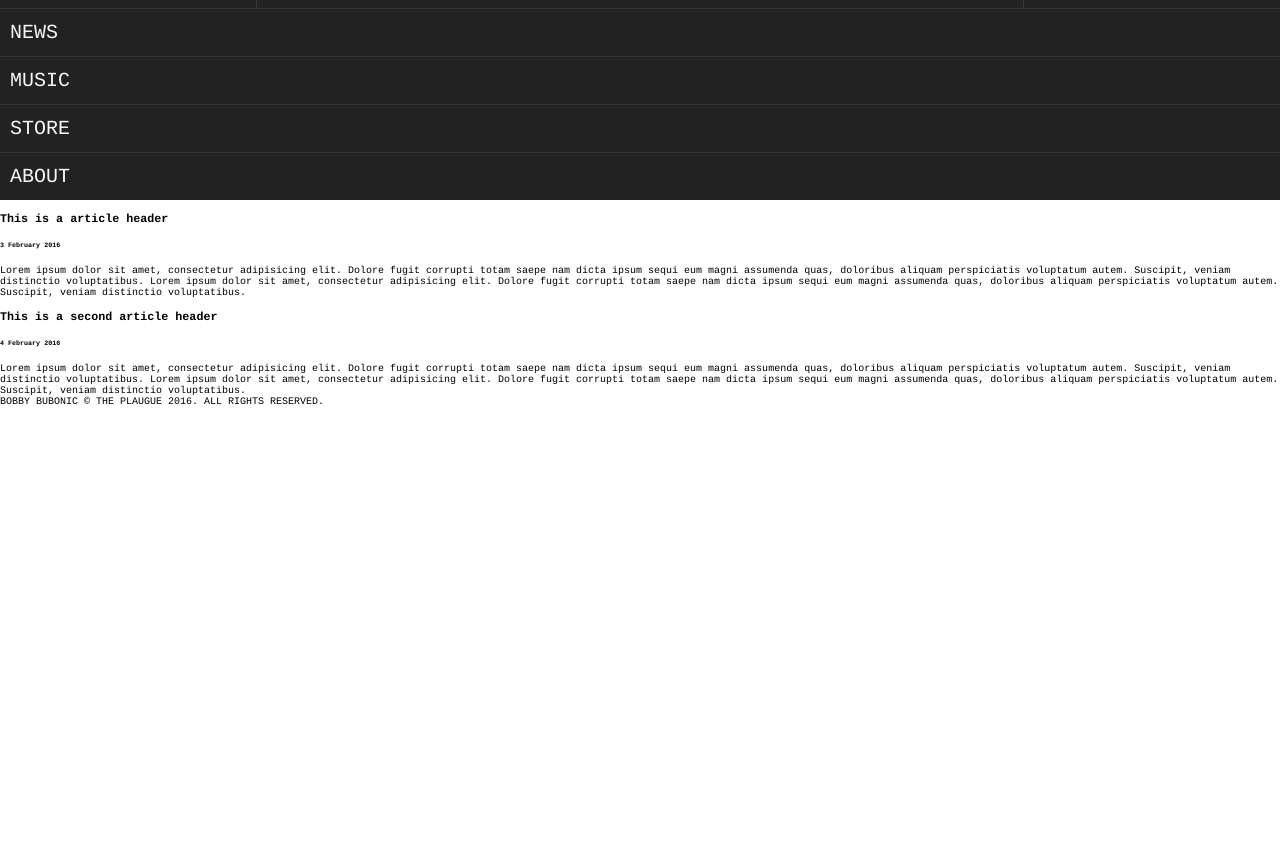
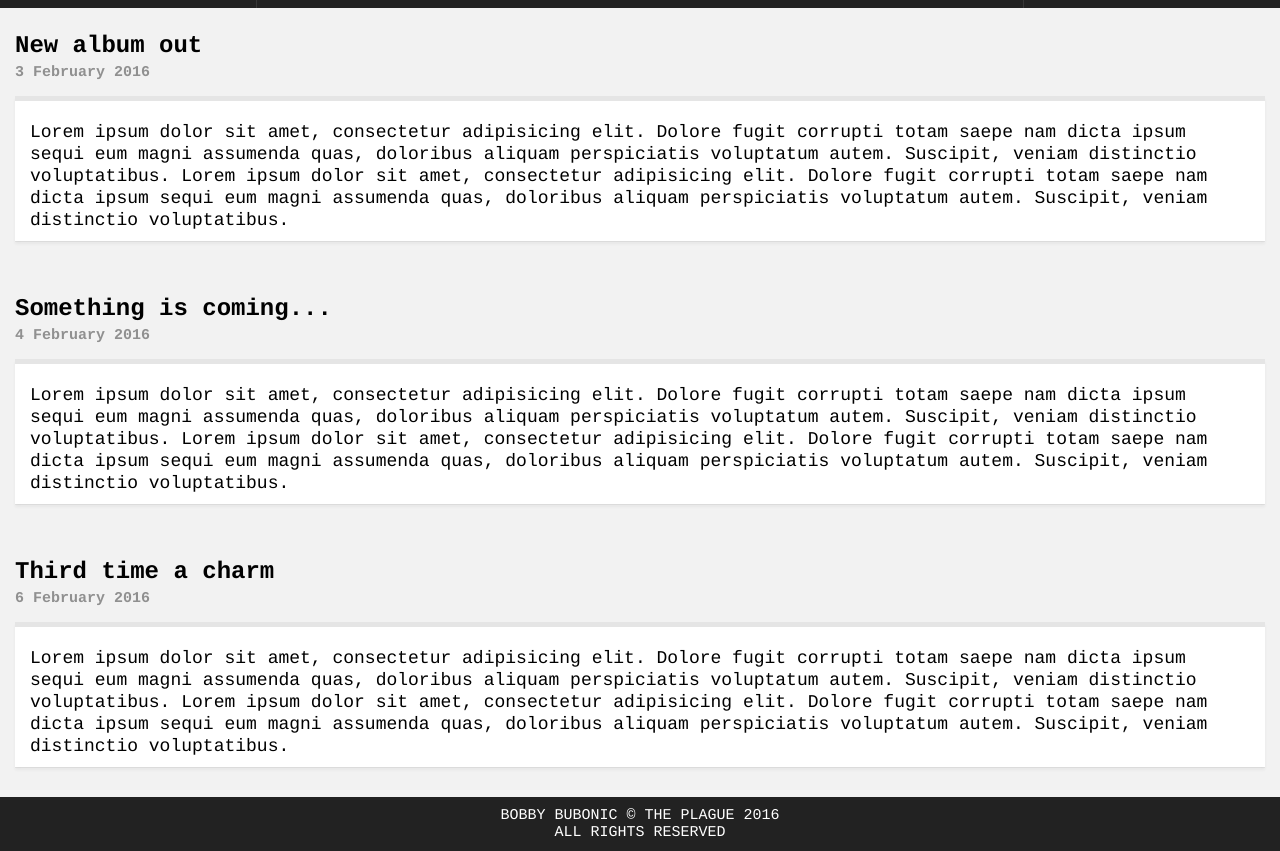
Before and after one commit to pavermakov/rock-band-site, a website: page index.html in a window 1280 px wide. Shown: the part 362-1213 px from the top of the page. Before the commit the page ends 800 px from the top, so only its background shows below. Drawn offline with Linux system fonts and the light colour scheme; a web font is replaced by a local one.

Commit message:
shaping up the site

```diff
--- a/index.html
+++ b/index.html
@@ -5,6 +5,7 @@
 	<meta name="viewport" content="width=device-width, initial-scale=1, maximum-scale=1">
 	<title>Bobby Bubonic and the Plague</title>
 	<link rel="stylesheet" href="css/normilize.css">
+	<link href='https://fonts.googleapis.com/css?family=PT+Mono' rel='stylesheet' type='text/css'>
 	<link rel="stylesheet" href="https://maxcdn.bootstrapcdn.com/font-awesome/4.5.0/css/font-awesome.min.css">
 	<link rel="stylesheet" href="css/main.css">
 </head>
@@ -50,11 +51,12 @@
 			<article class="post">
 
 				<header>
-					<h3>This is a article header</h3>
-					<h6>3 February 2016</h6>
+					<h3 class="article-title">New album out</h3>
+					<h6 class="article-date">3 February 2016</h6>
 				</header>
 
-				<section>
+				<section class="article-content">
+					<p class="article-text">
 						Lorem ipsum dolor sit amet, consectetur adipisicing elit.
 						Dolore fugit corrupti totam saepe nam dicta ipsum sequi
 						eum magni assumenda quas, doloribus aliquam perspiciatis
@@ -63,6 +65,7 @@
 						Dolore fugit corrupti totam saepe nam dicta ipsum sequi
 						eum magni assumenda quas, doloribus aliquam perspiciatis
 						voluptatum autem. Suscipit, veniam distinctio voluptatibus.
+					</p>
 				</section>
 
 			</article>
@@ -70,11 +73,12 @@
 			<article class="post">
 
 				<header>
-					<h3>This is a second article header</h3>
-					<h6>4 February 2016</h6>
+					<h3 class="article-title">Something is coming...</h3>
+					<h6 class="article-date">4 February 2016</h6>
 				</header>
 
-				<section>
+				<section class="article-content">
+					<p class="article-text">
 						Lorem ipsum dolor sit amet, consectetur adipisicing elit.
 						Dolore fugit corrupti totam saepe nam dicta ipsum sequi
 						eum magni assumenda quas, doloribus aliquam perspiciatis
@@ -83,6 +87,29 @@
 						Dolore fugit corrupti totam saepe nam dicta ipsum sequi
 						eum magni assumenda quas, doloribus aliquam perspiciatis
 						voluptatum autem. Suscipit, veniam distinctio voluptatibus.
+					</p>
+				</section>
+
+			</article>
+
+			<article class="post">
+
+				<header>
+					<h3 class="article-title">Third time a charm</h3>
+					<h6 class="article-date">6 February 2016</h6>
+				</header>
+
+				<section class="article-content">
+					<p class="article-text">
+						Lorem ipsum dolor sit amet, consectetur adipisicing elit.
+						Dolore fugit corrupti totam saepe nam dicta ipsum sequi
+						eum magni assumenda quas, doloribus aliquam perspiciatis
+						voluptatum autem. Suscipit, veniam distinctio voluptatibus.
+						Lorem ipsum dolor sit amet, consectetur adipisicing elit.
+						Dolore fugit corrupti totam saepe nam dicta ipsum sequi
+						eum magni assumenda quas, doloribus aliquam perspiciatis
+						voluptatum autem. Suscipit, veniam distinctio voluptatibus.
+					</p>
 				</section>
 
 			</article>
@@ -90,9 +117,10 @@
 		</main><!-- end of main#main-content -->
 
 		<footer id="page-footer">
-			BOBBY BUBONIC &copy; THE PLAUGUE 2016. ALL RIGHTS RESERVED.
+			BOBBY BUBONIC &copy; THE PLAGUE 2016 <br> ALL RIGHTS RESERVED
 		</footer>
 
+		<script src="js/script.js"></script>
 	</div><!-- end of #container -->
 
 </body>
--- a/sass/main.scss
+++ b/sass/main.scss
@@ -1,4 +1,5 @@
 $main-font: Courier, monospace;
+$article-font: 'PT Mono', Courier, monospace;
 $nav-background: #222222;
 $light-font: #F6F6F6;
 
@@ -100,6 +101,8 @@ html {
 }
 
 #primary-navigation{
+	//- hidden by defauls
+	display: none;
 	background-color: $nav-background;
 	font-size: 2rem;
 	color: $light-font;
@@ -114,3 +117,52 @@ html {
 		}
 	}
 }
+
+#main-content{
+	background-color: #F2F2F2;
+	overflow: hidden;
+}
+
+article.post{
+
+	margin: 0 15px 30px 15px;
+
+	.article-title{
+		display: inline-block;
+		margin-bottom: 5px;
+		font-size: 2.4rem;
+		font-weight: bold;
+	}
+
+	.article-date{
+		display: block;
+		margin:0;
+		font-size: 1.5rem;
+		color: #909090;
+	}
+
+	.article-content{
+		margin-top: 15px;
+		background-color: white;
+		border-top: 5px solid #E5E5E5;
+		box-shadow: 0 1px 0 rgba(0, 0, 0, 0.05), 0 3px 3px rgba(0, 0, 0, 0.05);
+
+		.article-text{
+			margin: 20px 15px 10px 15px;
+			display: inline-block;
+			font-family: $article-font;
+			font-size: 1.8rem;
+			line-height: 2.2rem;
+			text-align: left;
+		}
+	}
+
+}
+
+#page-footer{
+	padding: 10px 0;
+	background-color: #222222;
+	color: white;
+	text-align: center;
+	font-size: 1.5rem;
+}
```
Also changed, not shown: css/main.css, js/script.js (added). Lines whose indentation alone changed are shown as unchanged.
